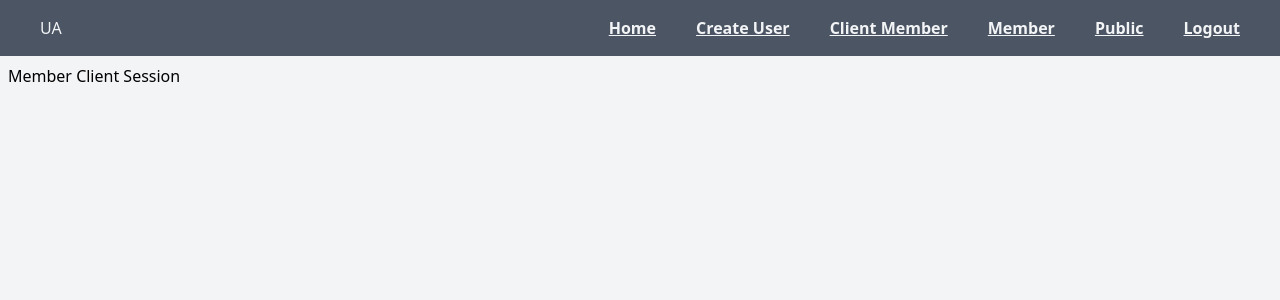
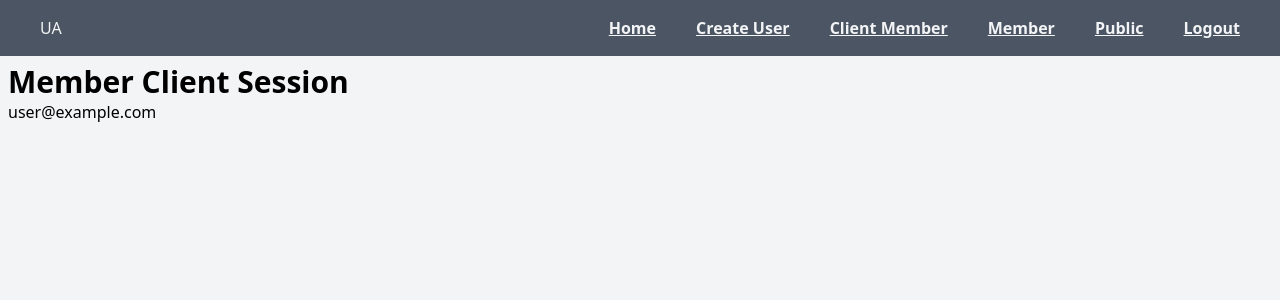
Before and after one commit to umairahmed88/next-auth-fcc, a Next.js app: page /ClientMember in a window 1280 px wide. Shown: the top 300 px of the page. Built offline with nearby package versions, Linux system fonts and the light colour scheme; no server answers; sample sign-in values are in the browser's storage.

Commit message:
Protecting Server Side page of the App

```diff
--- a/app/ClientMember/page.jsx
+++ b/app/ClientMember/page.jsx
@@ -1,7 +1,21 @@
 "use client";
+import { useSession } from "next-auth/react";
+import { redirect } from "next/dist/server/api-utils";
 
 const Member = () => {
-	return <div>Member Client Session</div>;
+	const { data: session } = useSession({
+		required: true,
+		onUnauthenticated() {
+			redirect("/api/auth/signin?callbackUrl=/ClientMember");
+		},
+	});
+	return (
+		<div>
+			<h1>Member Client Session</h1>
+			<p>{session?.user?.email}</p>
+			<p>{session?.user?.role}</p>
+		</div>
+	);
 };
 
 export default Member;
--- a/app/Member/page.jsx
+++ b/app/Member/page.jsx
@@ -12,6 +12,8 @@ const Member = async () => {
 	return (
 		<div>
 			<h1>Member Server Session</h1>
+			<p>{session?.user?.email}</p>
+			<p>{session?.user?.role}</p>
 		</div>
 	);
 };
--- a/app/api/auth/[...nextauth]/options.js
+++ b/app/api/auth/[...nextauth]/options.js
@@ -25,6 +25,8 @@ export const options = {
 			profile(profile) {
 				console.log("Profile Google", profile);
 
+				let userRole = "Google User";
+
 				return {
 					...profile,
 					id: profile.sub,
```
